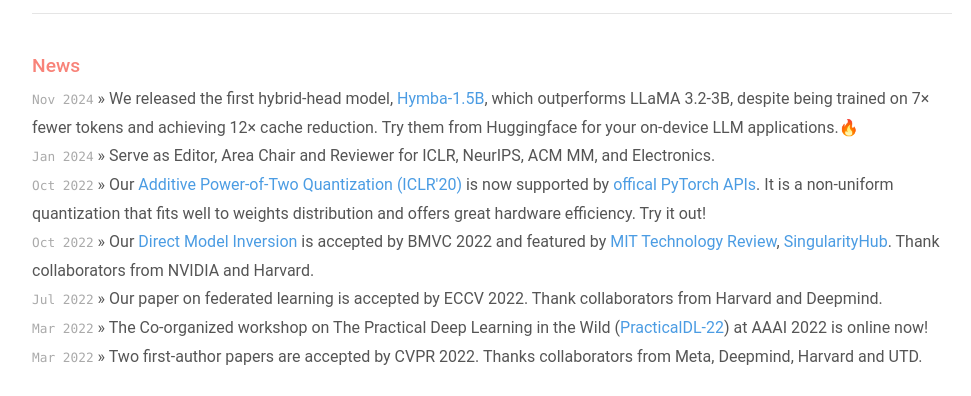
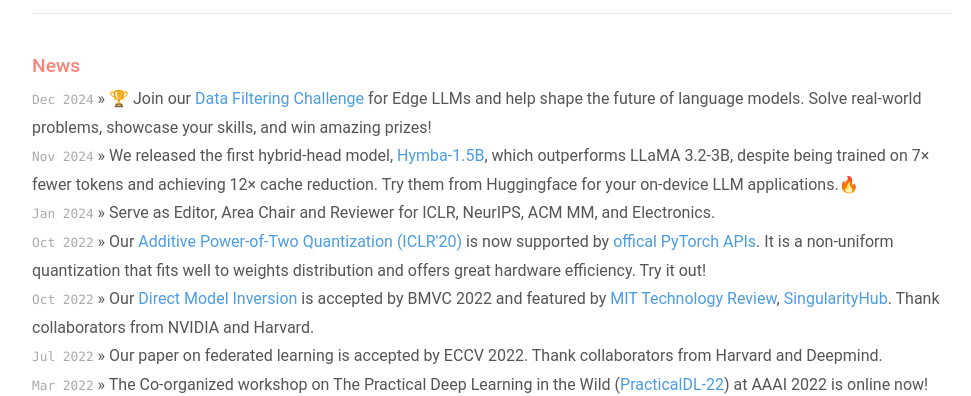
Before and after one commit to xin1dong/xin1dong.github.io, a plain HTML site: page index.html in a window 1280 px wide. Shown: the part 408-804 px from the top of the page, without its empty margins (148-1119 px from the left). Drawn offline with nearby package versions, Linux system fonts and the light colour scheme.

Commit message:
Update index.html

```diff
--- a/index.html
+++ b/index.html
@@ -88,6 +88,7 @@
   <div class="news">
     <h2>News</h2>
     <ul>
+      <li><span>Dec 2024</span> &raquo; 🏆 Join our <a href="https://sites.google.com/view/datafilteringchallenge/home?authuser=0">Data Filtering Challenge</a> for Edge LLMs and help shape the future of language models. Solve real-world problems, showcase your skills, and win amazing prizes! </li>
       <li><span>Nov 2024</span> &raquo; We released the first hybrid-head model, <a href="https://huggingface.co/collections/nvidia/hymba-673c35516c12c4b98b5e845f">Hymba-1.5B</a>, which outperforms LLaMA 3.2-3B, despite being trained on 7× fewer tokens and achieving 12× cache reduction. Try them from Huggingface for your on-device LLM applications.&#128293;</li>
       <li><span>Jan 2024</span> &raquo; Serve as Editor, Area Chair and Reviewer for ICLR, NeurIPS, ACM MM, and Electronics. </li>
       <li><span>Oct 2022</span> &raquo; Our <a href="https://openreview.net/pdf?id=BkgXT24tDS">Additive Power-of-Two Quantization (ICLR'20)</a> is now supported by <a href="https://github.com/pytorch/pytorch/blob/dd516d7098122b3cb8a49ee7d23fdd8d214da213/torch/ao/quantization/experimental/quantizer.py#L8">offical PyTorch APIs</a>. It is a non-uniform quantization that fits well to weights distribution
```
